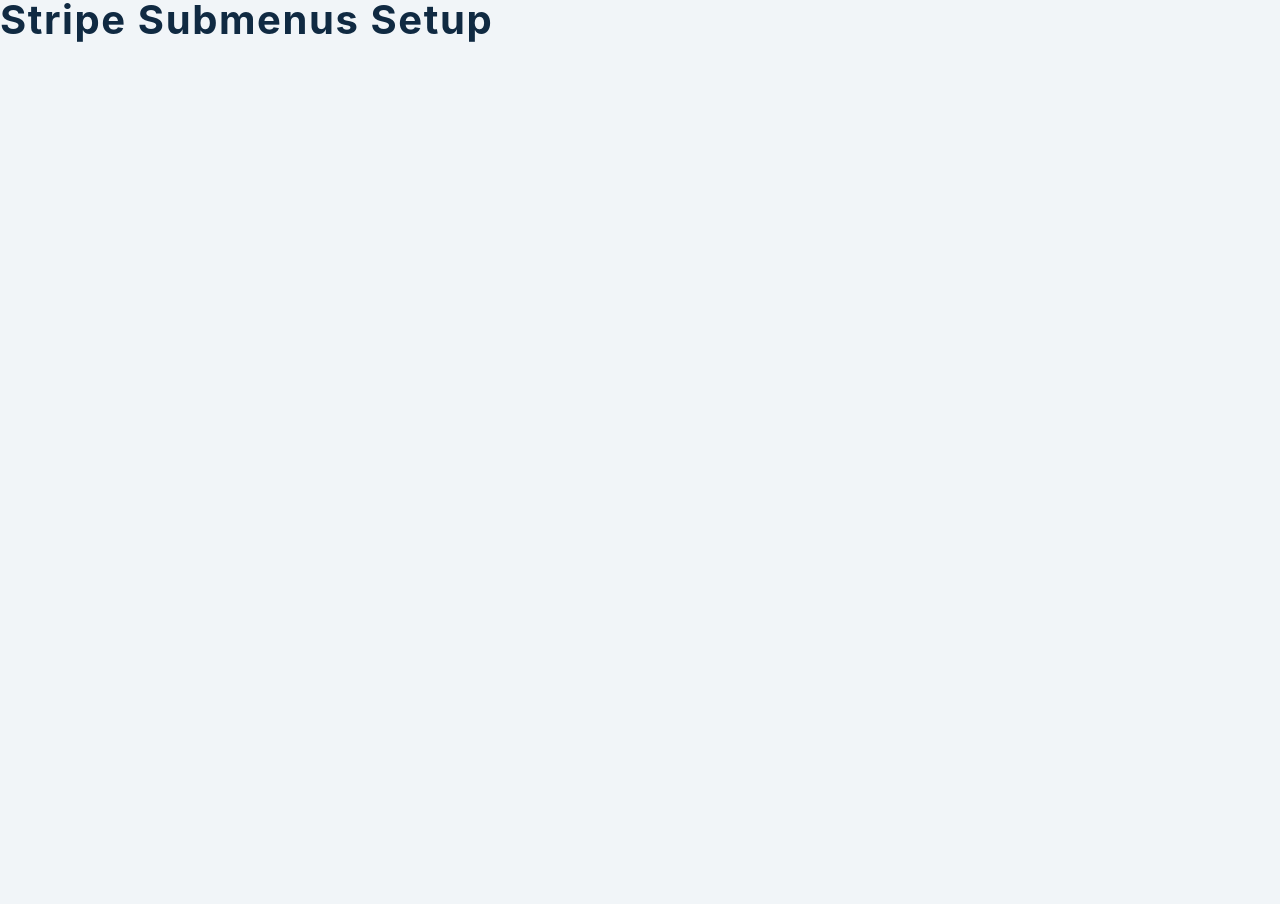
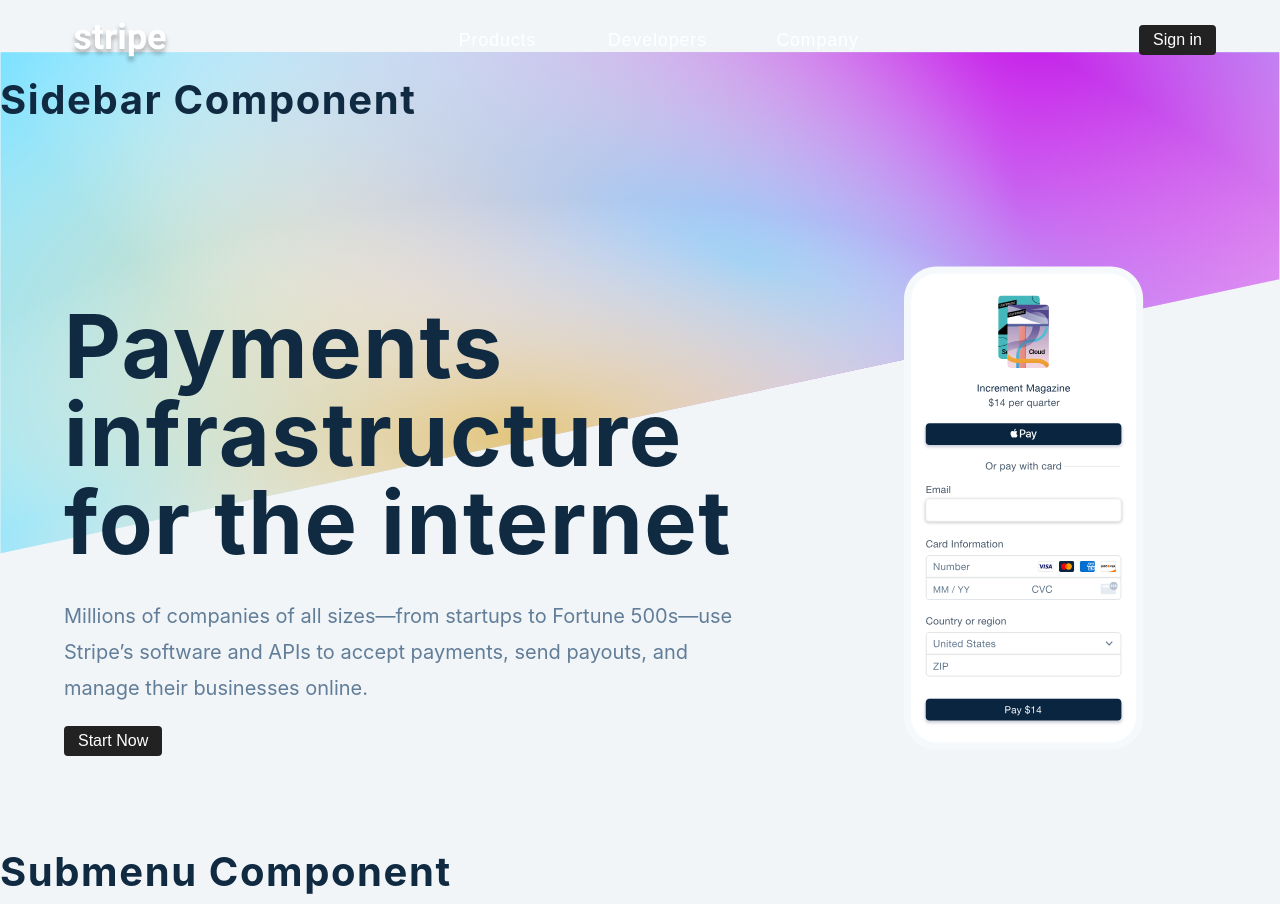
Before and after one commit to nataliecardot/react-stripe-submenus, a React (Create React App) app: page / in a window 1280 px wide. Before the commit the page ends 800 px from the top, so only its background shows below. Built offline with nearby package versions, Linux system fonts and the light colour scheme.

Commit message:
Add navbar and hero

```diff
--- a/src/App.js
+++ b/src/App.js
@@ -1,14 +1,18 @@
-import React from 'react'
-import Navbar from './Navbar'
-import Hero from './Hero'
-import Sidebar from './Sidebar'
-import Submenu from './Submenu'
+import React from 'react';
+import Navbar from './Navbar';
+import Hero from './Hero';
+import Sidebar from './Sidebar';
+import Submenu from './Submenu';
+
 function App() {
   return (
     <>
-      <h2>stripe submenus setup</h2>
+      <Navbar />
+      <Sidebar />
+      <Hero />
+      <Submenu />
     </>
-  )
+  );
 }
 
-export default App
+export default App;
--- a/src/Hero.js
+++ b/src/Hero.js
@@ -1,8 +1,31 @@
-import React from 'react'
-import phoneImg from './images/phone.svg'
+import React from 'react';
+import phoneImg from './images/phone.svg';
+import { useGlobalContext } from './context';
 
 const Hero = () => {
-  return <h2>hero component</h2>
-}
+  const { closeSubmenu } = useGlobalContext();
+  const data = useGlobalContext();
+  return (
+    <section className="hero">
+      <div className="hero-center">
+        <article className="hero-info">
+          <h1>
+            Payments infrastructure <br />
+            for the internet
+          </h1>
+          <p>
+            Millions of companies of all sizes—from startups to Fortune 500s—use
+            Stripe’s software and APIs to accept payments, send payouts, and
+            manage their businesses online.
+          </p>
+          <button className="btn">Start Now</button>
+        </article>
+        <article className="hero-images">
+          <img src={phoneImg} className="phone-img" alt="phone" />
+        </article>
+      </div>
+    </section>
+  );
+};
 
-export default Hero
+export default Hero;
--- a/src/Navbar.js
+++ b/src/Navbar.js
@@ -1,9 +1,32 @@
-import React from 'react'
-import logo from './images/logo.svg'
-import { FaBars } from 'react-icons/fa'
+import React from 'react';
+import logo from './images/logo.svg';
+import { FaBars } from 'react-icons/fa';
+import { useGlobalContext } from './context';
 
 const Navbar = () => {
-  return <h2>navbar component</h2>
-}
+  const { openSidebar, openSubmenu, closeSubmenu } = useGlobalContext();
+  return (
+    <nav className="nav">
+      <div className="nav-center">
+        <div className="nav-header">
+          <img src={logo} className="nav-logo" alt="Stripe" />
+          <button className="btn toggle-btn" onClick={openSidebar}></button>
+        </div>
+        <ul className="nav-links">
+          <li>
+            <button className="link-btn">products</button>
+          </li>
+          <li>
+            <button className="link-btn">developers</button>
+          </li>
+          <li>
+            <button className="link-btn">company</button>
+          </li>
+        </ul>
+        <button className="btn signin-btn">Sign in</button>
+      </div>
+    </nav>
+  );
+};
 
-export default Navbar
+export default Navbar;
--- a/src/context.js
+++ b/src/context.js
@@ -1,2 +1,42 @@
-import React, { useState, useContext } from 'react'
-import sublinks from './data'
+import React, { useState, useContext } from 'react';
+import sublinks from './data';
+
+const AppContext = React.createContext();
+
+export const AppProvider = ({ children }) => {
+  const [isSidebarOpen, setIsSidebarOpen] = useState(true);
+  const [isSubmenuOpen, setIsSubmenuOpen] = useState(true);
+
+  const openSidebar = () => {
+    setIsSidebarOpen(true);
+  };
+
+  const closeSidebar = () => {
+    setIsSidebarOpen(false);
+  };
+
+  const openSubmenu = () => {
+    setIsSubmenuOpen(true);
+  };
+
+  const closeSubmenu = () => {
+    setIsSubmenuOpen(false);
+  };
+
+  return (
+    <AppContext.Provider
+      value={{
+        isSubmenuOpen,
+        isSidebarOpen,
+        openSubmenu,
+        openSidebar,
+        closeSubmenu,
+        closeSidebar,
+      }}
+    >
+      {children}
+    </AppContext.Provider>
+  );
+};
+
+export const useGlobalContext = () => useContext(AppContext);
--- a/src/index.js
+++ b/src/index.js
@@ -1,10 +1,14 @@
-import React from 'react'
-import ReactDOM from 'react-dom'
-import './index.css'
-import App from './App'
+import React from 'react';
+import ReactDOM from 'react-dom';
+import './index.css';
+import App from './App';
+import { AppProvider } from './context';
+
 ReactDOM.render(
   <React.StrictMode>
-    <App />
+    <AppProvider>
+      <App />
+    </AppProvider>
   </React.StrictMode>,
   document.getElementById('root')
-)
+);
```
